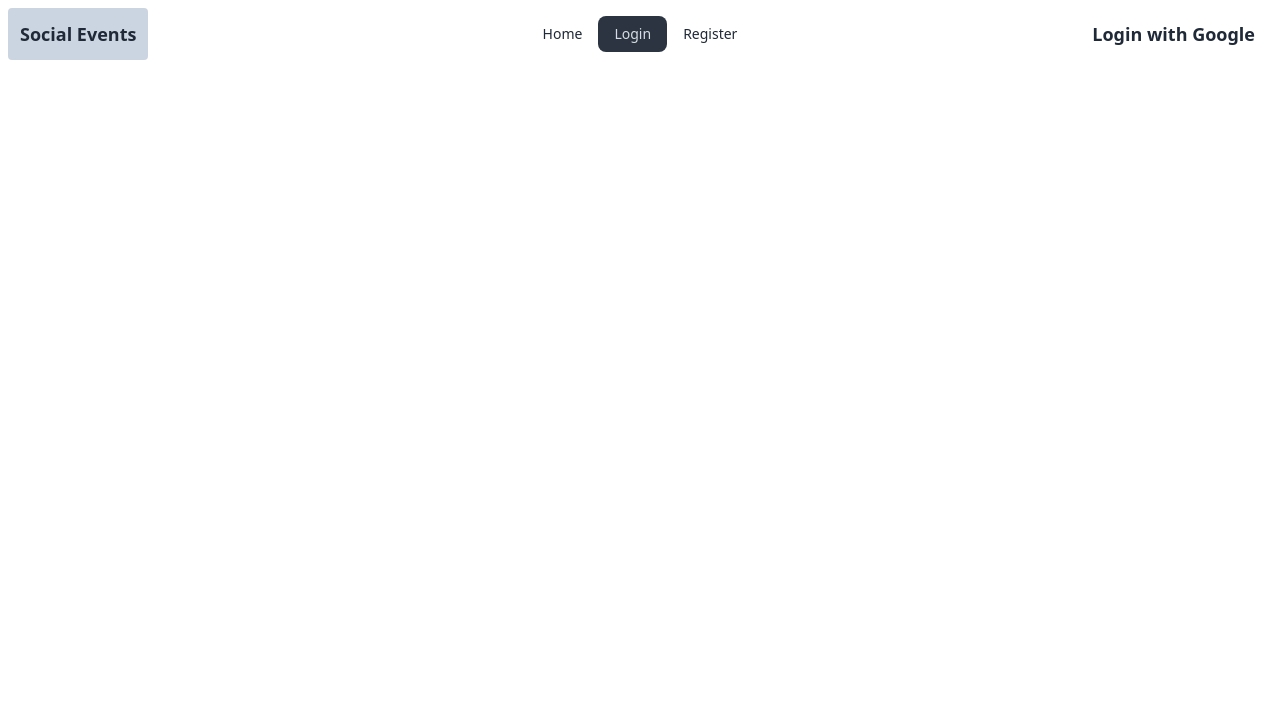
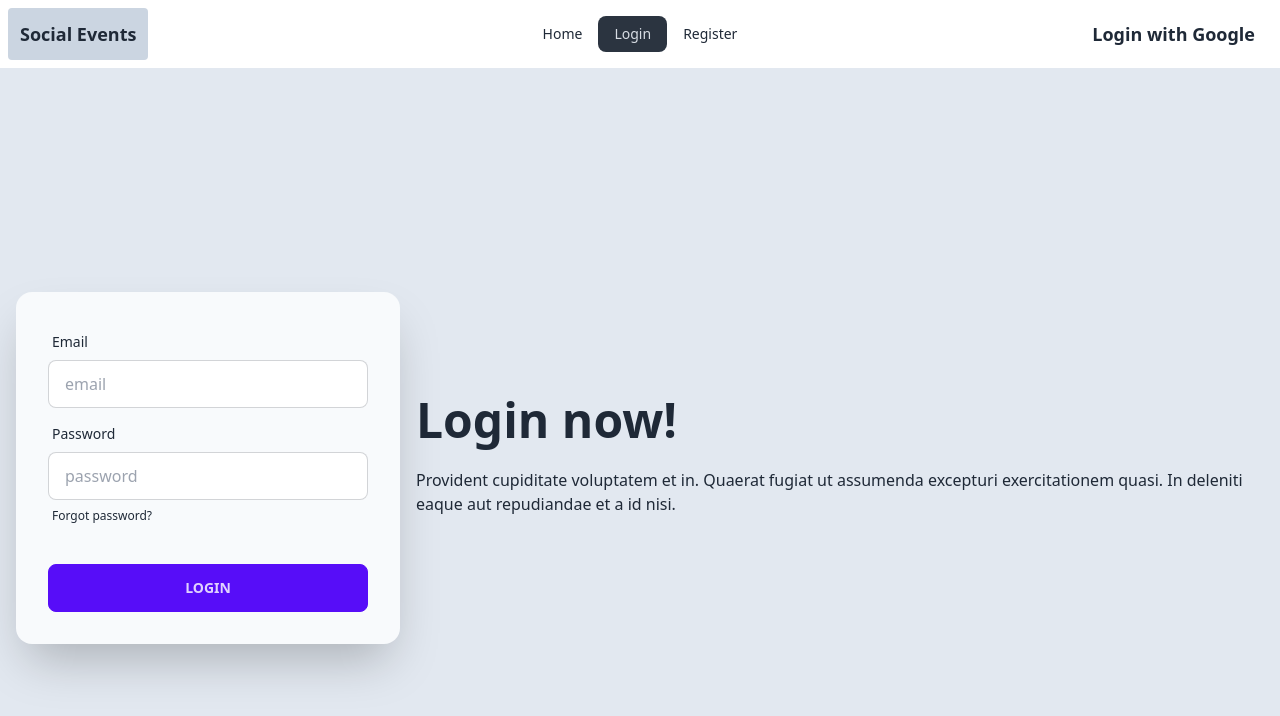
Before and after one commit to ArafaAkter/event-management-assignment-project, a React (Vite) app: page /login in a window 1280 px wide. Shown: the top 716 px of the page. Built offline with nearby package versions, Linux system fonts and the light colour scheme.

Commit message:
login page created

```diff
--- a/src/pages/Login/Login.jsx
+++ b/src/pages/Login/Login.jsx
@@ -1,8 +1,35 @@
 const Login = () => {
     return (
-        <div>
-
+        <div className="hero min-h-screen bg-slate-200">
+  <div className="hero-content flex-col lg:flex-row-reverse">
+    <div className="text-center lg:text-left">
+      <h1 className="text-5xl font-bold">Login now!</h1>
+      <p className="py-6">Provident cupiditate voluptatem et in. Quaerat fugiat ut assumenda excepturi exercitationem quasi. In deleniti eaque aut repudiandae et a id nisi.</p>
+    </div>
+    <div className="card flex-shrink-0 w-full max-w-sm shadow-2xl bg-slate-50">
+      <form className="card-body">
+        <div className="form-control">
+          <label className="label">
+            <span className="label-text">Email</span>
+          </label>
+          <input type="email" placeholder="email" className="input input-bordered" required />
         </div>
+        <div className="form-control">
+          <label className="label">
+            <span className="label-text">Password</span>
+          </label>
+          <input type="password" placeholder="password" className="input input-bordered" required />
+          <label className="label">
+            <a href="#" className="label-text-alt link link-hover">Forgot password?</a>
+          </label>
+        </div>
+        <div className="form-control mt-6">
+          <button className="btn btn-primary">Login</button>
+        </div>
+      </form>
+    </div>
+  </div>
+</div>
     );
 };
 
```
Also changed, not shown: src/pages/ExtraSection/ExtraSection.jsx (added).
